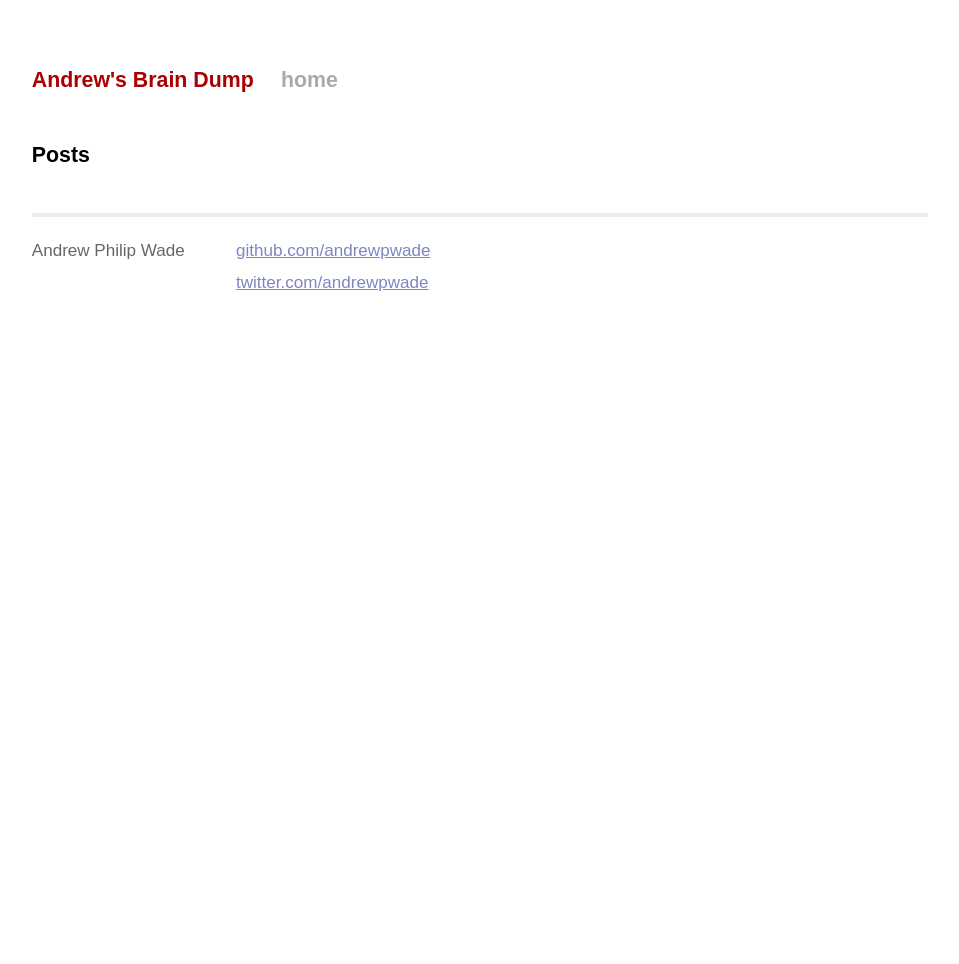
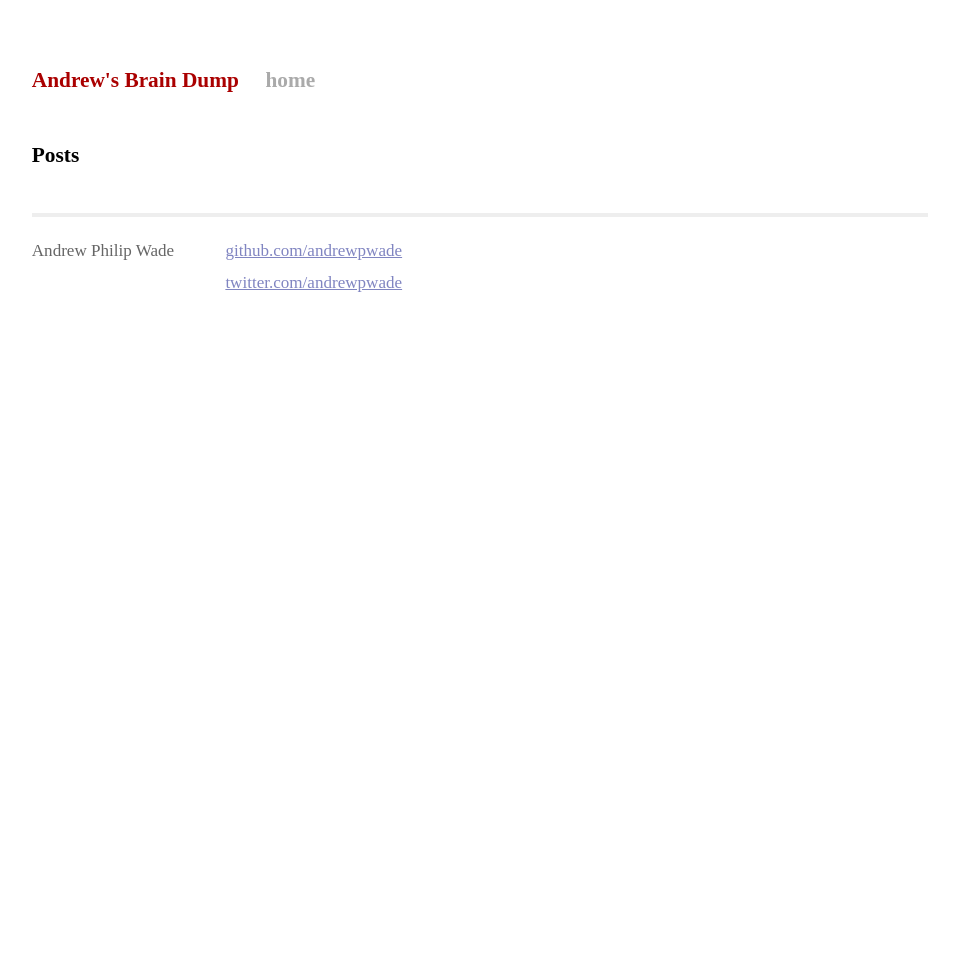
Before and after one commit to andrewpwade/andrewpwade.github.io, a Jekyll site: the page built from index.html, in a window 1280 px wide. Shown: the whole page, without its empty margins (160-1119 px from the left). Built offline with Jekyll 4.4.1, drawn with Linux system fonts in a browser that asks for light colours.

Commit message:
make serif default font

```diff
--- a/css/screen.css
+++ b/css/screen.css
@@ -17,7 +17,7 @@ html, body {
 
 body {
   background-color: white;
-  font: 13.34px sans-serif;
+  font: 13.34px serif;
   *font-size: small;
   text-align: center;
 }
```
